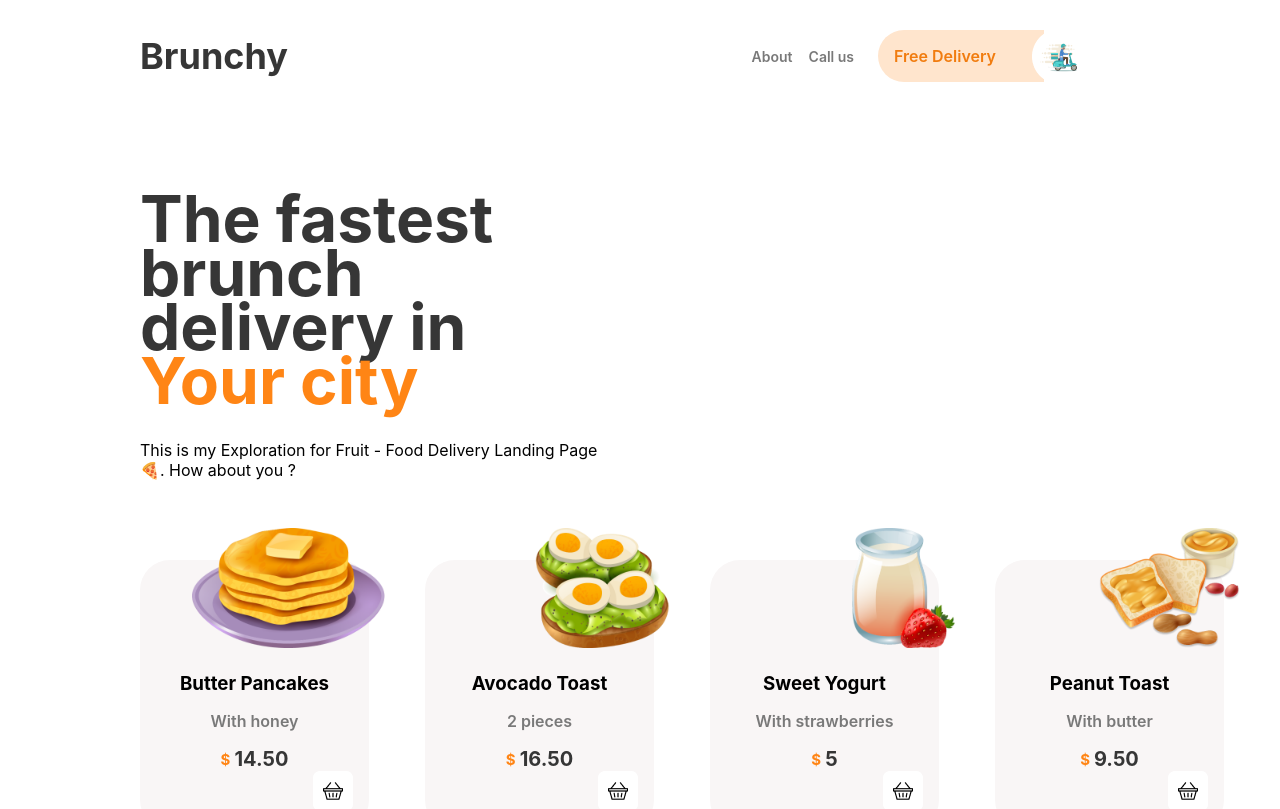
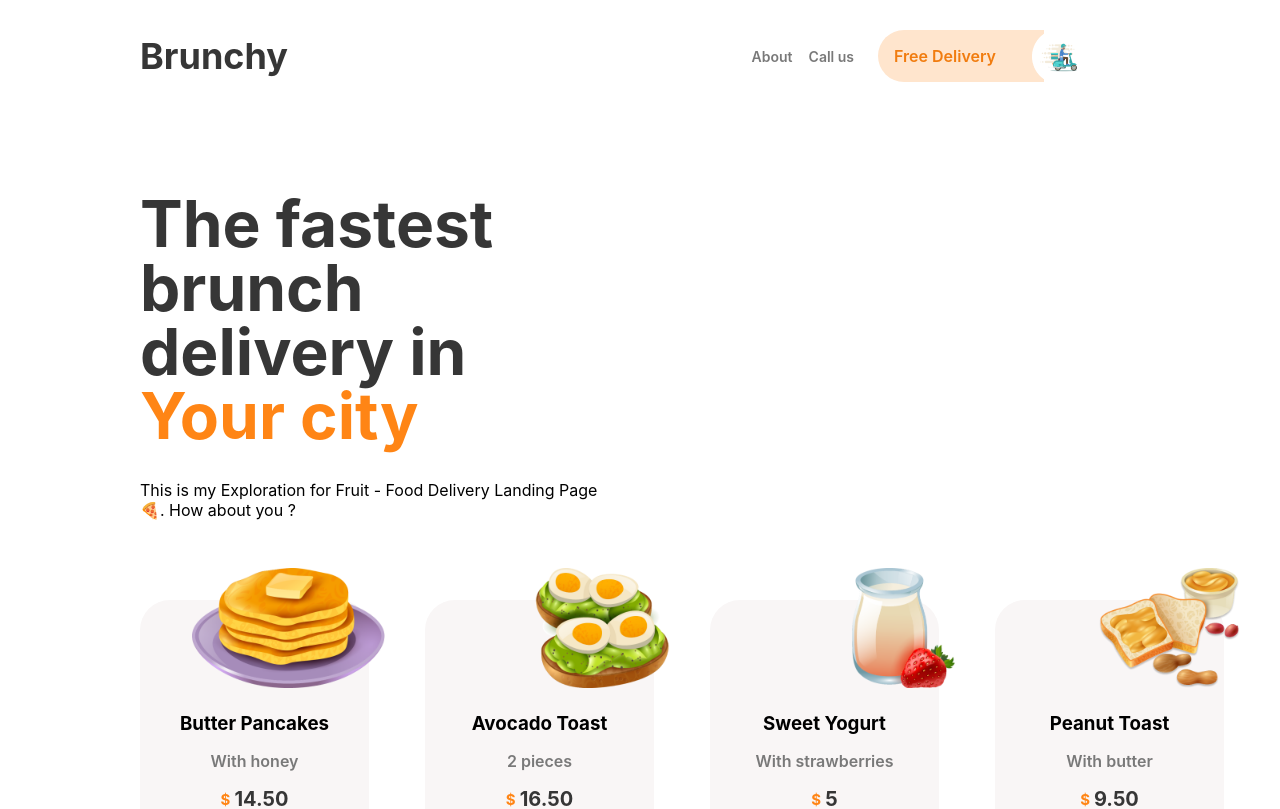
Before and after one commit to VenJS/Brunchy, a React (Create React App) app in the folder brunchy/: page / in a window 1280 px wide. Shown: the top 809 px of the page. Built offline with nearby package versions, Linux system fonts and the light colour scheme.

Commit message:
fix: title line height fix

```diff
--- a/brunchy/src/components/Heading/Heading.module.scss
+++ b/brunchy/src/components/Heading/Heading.module.scss
@@ -42,10 +42,12 @@
 @media (min-width: 54rem) {
     .title {
         font-size: 4rem;
+        line-height: 4rem;
     }
 
     .secondary_title {
         font-size: 4rem;
+        line-height: 4rem;
     }
 
     .container {
```
